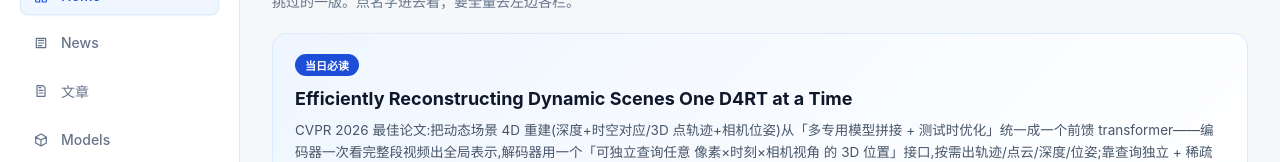
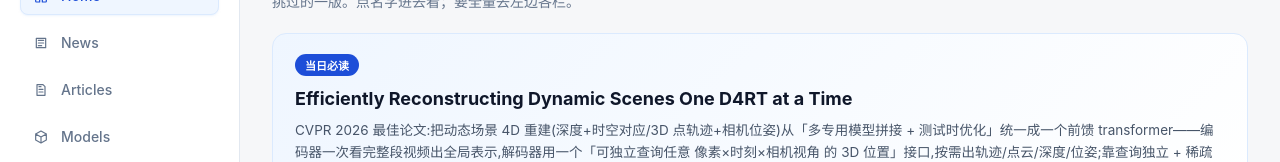
Before and after one commit to Solvement/ai-brief-v2, a Next.js app: page / in a window 1280 px wide. Shown: the part 132-294 px from the top of the page. Built offline with nearby package versions, Linux system fonts and the light colour scheme.

Commit message:
fix(nav): Articles label back to English (was 文章)
Co-Authored-By: Claude Opus 4.8 <noreply@anthropic.com>

```diff
--- a/src/components/AppShell.tsx
+++ b/src/components/AppShell.tsx
@@ -11,7 +11,7 @@ export type ShellNavKey = "home" | "news" | "articles" | "models" | "projects" |
 const NAV: { key: ShellNavKey; label: string; href: string; icon: string }[] = [
   { key: "home", label: "Home", href: "/", icon: "home" },
   { key: "news", label: "News", href: "/news", icon: "news" },
-  { key: "articles", label: "文章", href: "/articles", icon: "articles" },
+  { key: "articles", label: "Articles", href: "/articles", icon: "articles" },
   { key: "models", label: "Models", href: "/models", icon: "models" },
   { key: "projects", label: "Projects", href: "/projects", icon: "projects" },
   { key: "graph", label: "Graph", href: "/graph", icon: "graph" },
```
